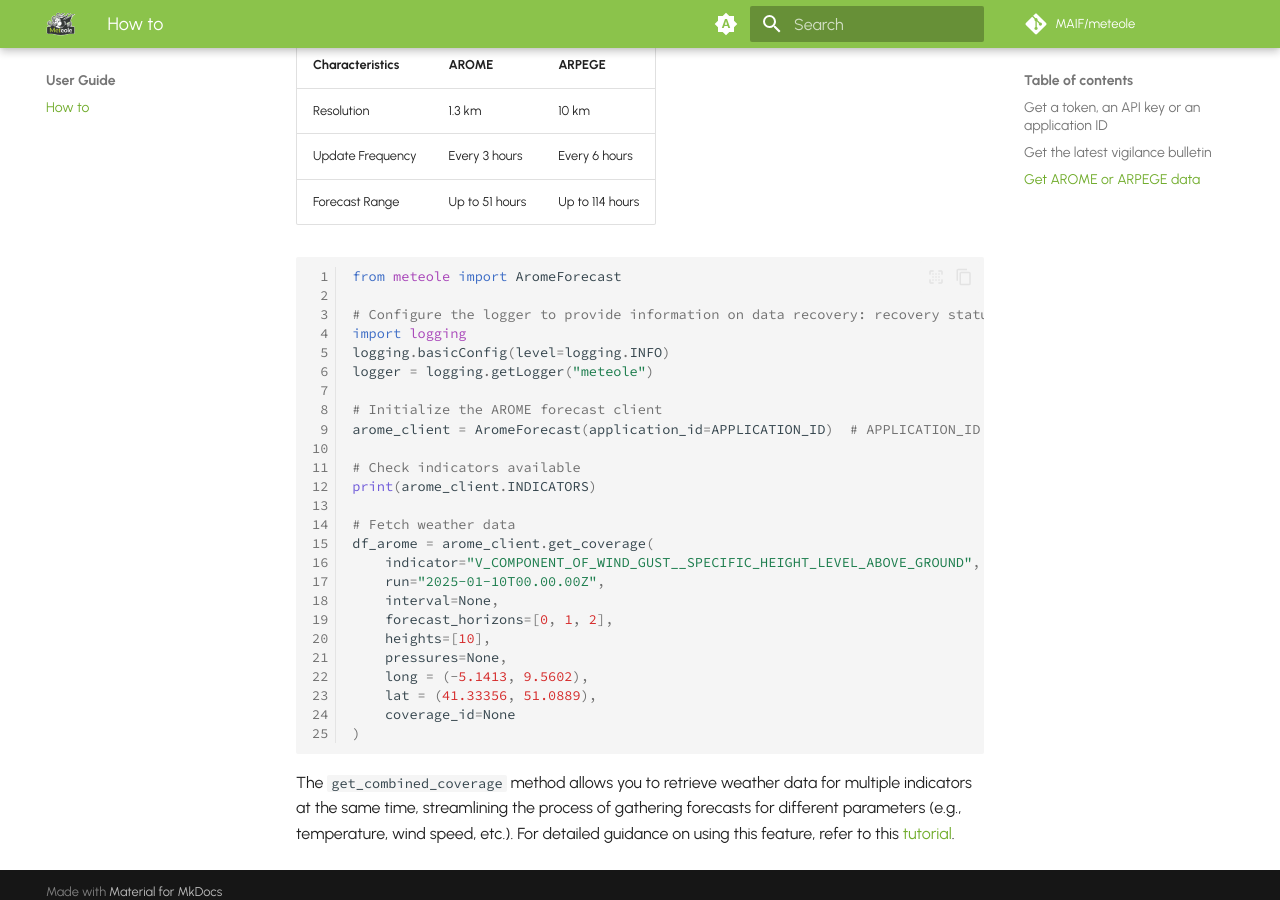
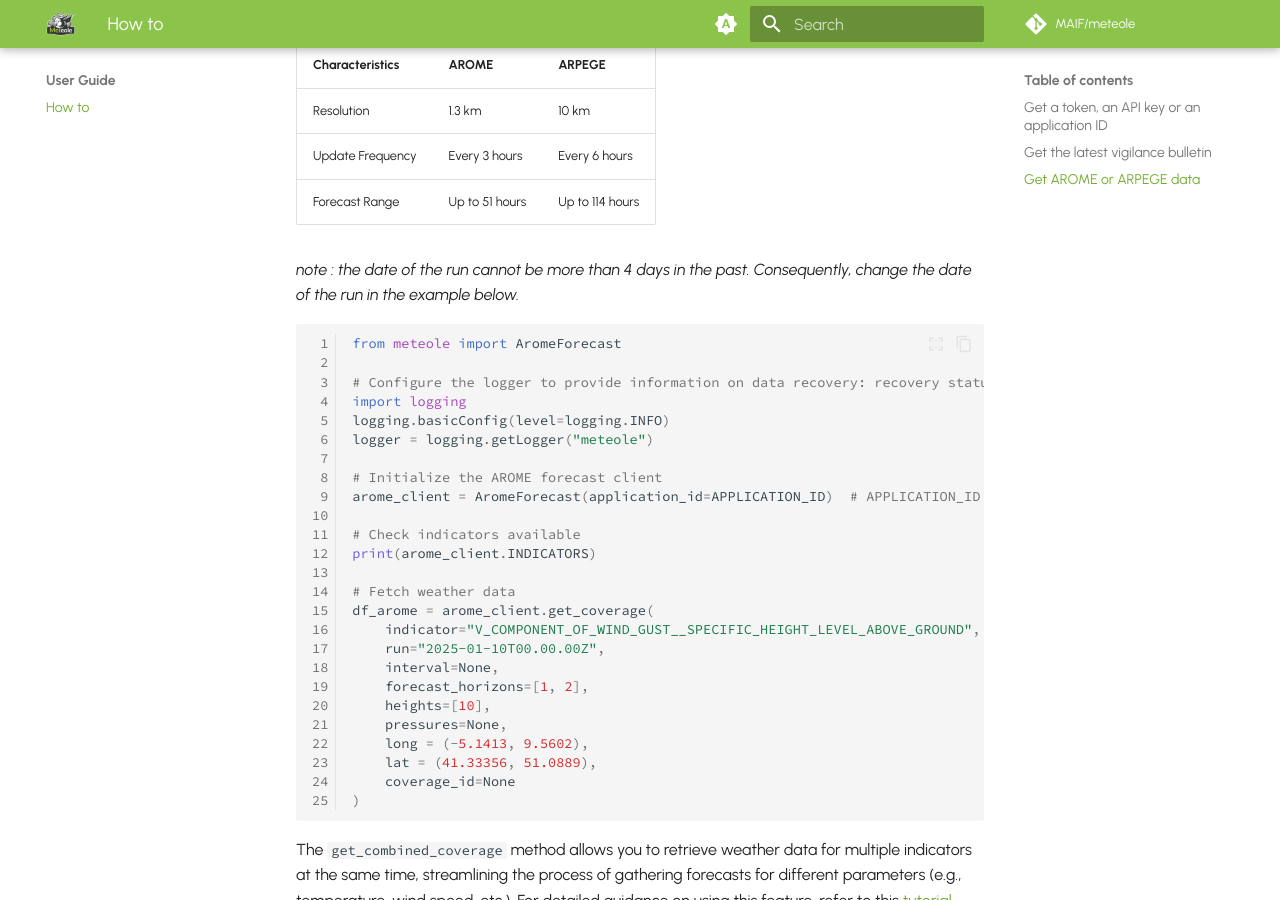
Before and after one commit to ThomasBouche/meteole, an MkDocs documentation site: the page built from docs/pages/how_to.md, in a window 1280 px wide and 900 px high, scrolled down 1752 px. Built offline with MkDocs 1.6.1 and Material for MkDocs 9.7.7, drawn with Linux system fonts in a browser that asks for light colours; emoji names are drawn with the system emoji font; comment, search, counter and statistics services are not loaded.

````diff
--- a/docs/pages/how_to.md
+++ b/docs/pages/how_to.md
@@ -54,6 +54,8 @@ Meteole allows you to retrieve forecasts for a wide range of weather indicators.
 | Update Frequency | Every 3 hours        | Every 6 hours        |
 | Forecast Range   | Up to 51 hours       | Up to 114 hours      |
 
+*note : the date of the run cannot be more than 4 days in the past. Consequently, change the date of the run in the example below.*
+
 ```python
 from meteole import AromeForecast
 
@@ -73,7 +75,7 @@ df_arome = arome_client.get_coverage(
     indicator="V_COMPONENT_OF_WIND_GUST__SPECIFIC_HEIGHT_LEVEL_ABOVE_GROUND",  # Optional: if not, you have to fill coverage_id
     run="2025-01-10T00.00.00Z",                                                # Optional: forecast start time
     interval=None,                                                             # Optional: time range for predictions
-    forecast_horizons=[0, 1, 2],                                               # Optional: prediction times (in hours)
+    forecast_horizons=[1, 2],                                                  # Optional: prediction times (in hours)
     heights=[10],                                                              # Optional: height above ground level
     pressures=None,                                                            # Optional: pressure level
     long = (-5.1413, 9.5602),                                                  # Optional: longitude
````
Also changed, not shown: README.md.
